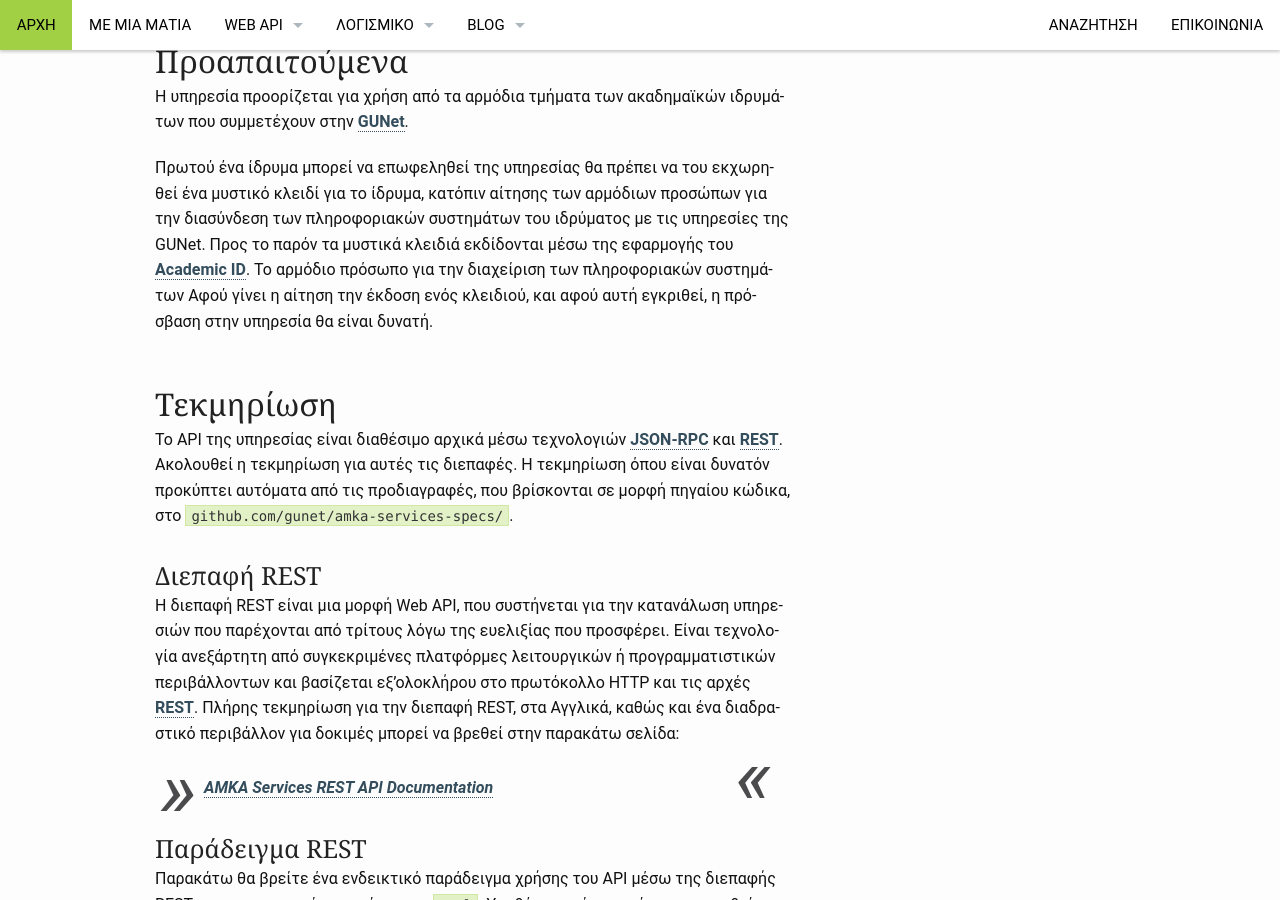
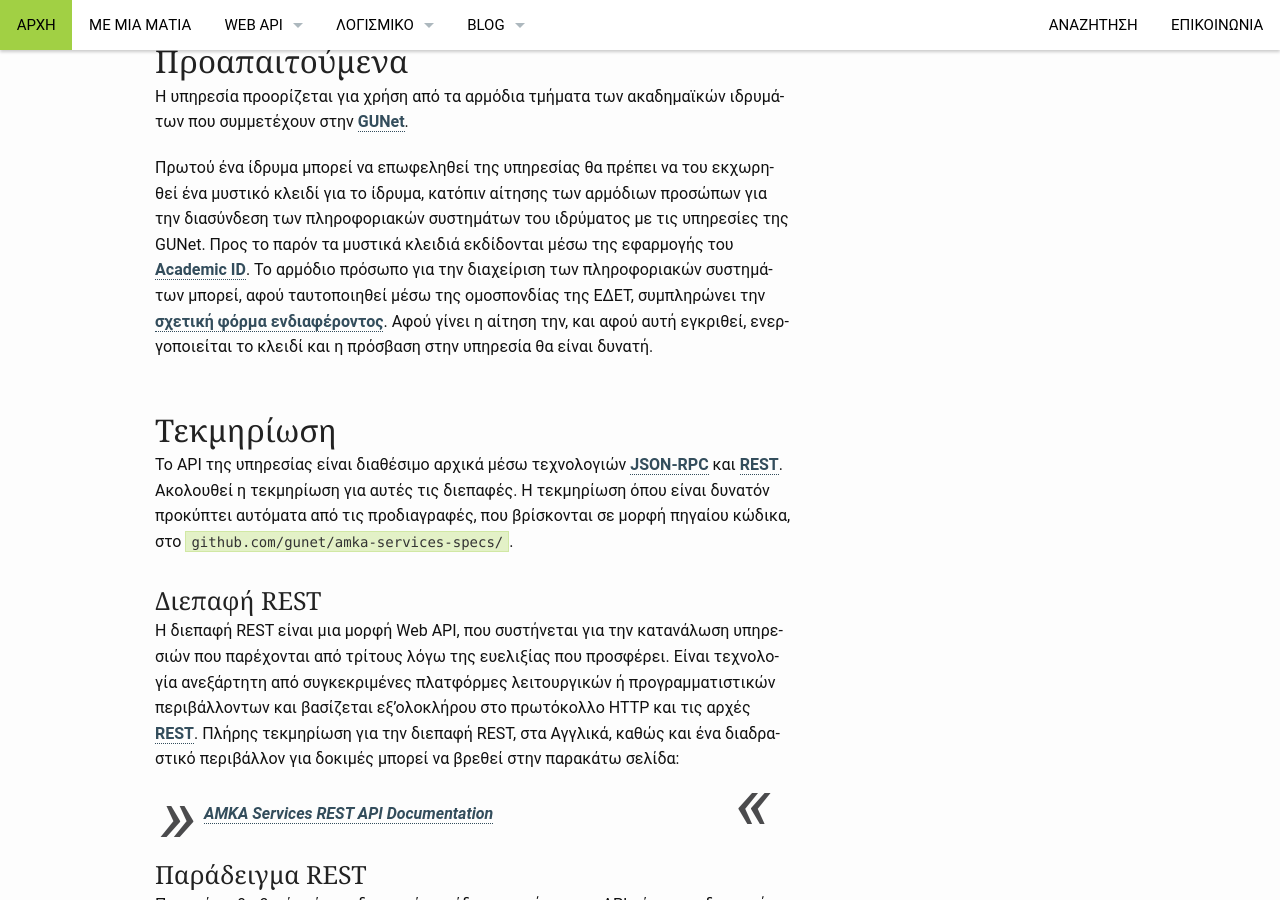
Before and after one commit to kouk/gunet.github.io, a Jekyll site: the page built from _apis/amka-services.md, in a window 1280 px wide and 900 px high, scrolled down 1088 px. Built offline with Jekyll 4.4.1, drawn with Linux system fonts in a browser that asks for light colours.

Commit message:
add link to academic ID interest form

```diff
--- a/_apis/amka-services.md
+++ b/_apis/amka-services.md
@@ -48,10 +48,11 @@ permalink: "/apis/amka-services/"
 Πρωτού ένα ίδρυμα μπορεί να επωφεληθεί της υπηρεσίας θα πρέπει να του εκχωρηθεί ένα
 μυστικό κλειδί για το ίδρυμα, κατόπιν αίτησης των αρμόδιων προσώπων για την διασύνδεση των
 πληροφοριακών συστημάτων του ιδρύματος με τις υπηρεσίες της GUNet. Προς το παρόν τα
-μυστικά κλειδιά εκδίδονται μέσω της εφαρμογής του [Academic ID][].  Το αρμόδιο
-πρόσωπο για την διαχείριση των πληροφοριακών συστημάτων Αφού γίνει η αίτηση την
-έκδοση ενός κλειδιού, και αφού αυτή εγκριθεί, η πρόσβαση στην υπηρεσία θα είναι
-δυνατή.
+μυστικά κλειδιά εκδίδονται μέσω της εφαρμογής του [Academic ID][]. Το αρμόδιο
+πρόσωπο για την διαχείριση των πληροφοριακών συστημάτων μπορεί, αφού
+ταυτοποιηθεί μέσω της ομοσπονδίας της ΕΔΕΤ, συμπληρώνει την [σχετική φόρμα
+ενδιαφέροντος][academic-id-form]. Αφού γίνει η αίτηση την, και αφού αυτή
+εγκριθεί, ενεργοποιείται το κλειδί και η πρόσβαση στην υπηρεσία θα είναι δυνατή.
 
 ## Τεκμηρίωση
 
@@ -143,6 +144,7 @@ JSON-RPC κάνοντας χρήση της γλώσσας Perl. Υποθέτο
  [jsonrpcspec]: http://www.jsonrpc.org/specification "Προδιαγραφές για την έκδοση 2.0 του JSON-RPC"
  [JSON]: http://www.ietf.org/rfc/rfc4627.txt "RFC4627: Javascript Object Notation"
  [GUNet]: http://gunet.gr "Ακαδημαϊκό διαδίκτυο (GUNet)"
+ [academic-id-form]: https://academicid.gunet.gr/#form-of-interest "AcademicID: αίτηση ενδιαφέροντος"
 
 </div><!-- /.medium-8.columns -->
 </div><!-- /.row -->
```
